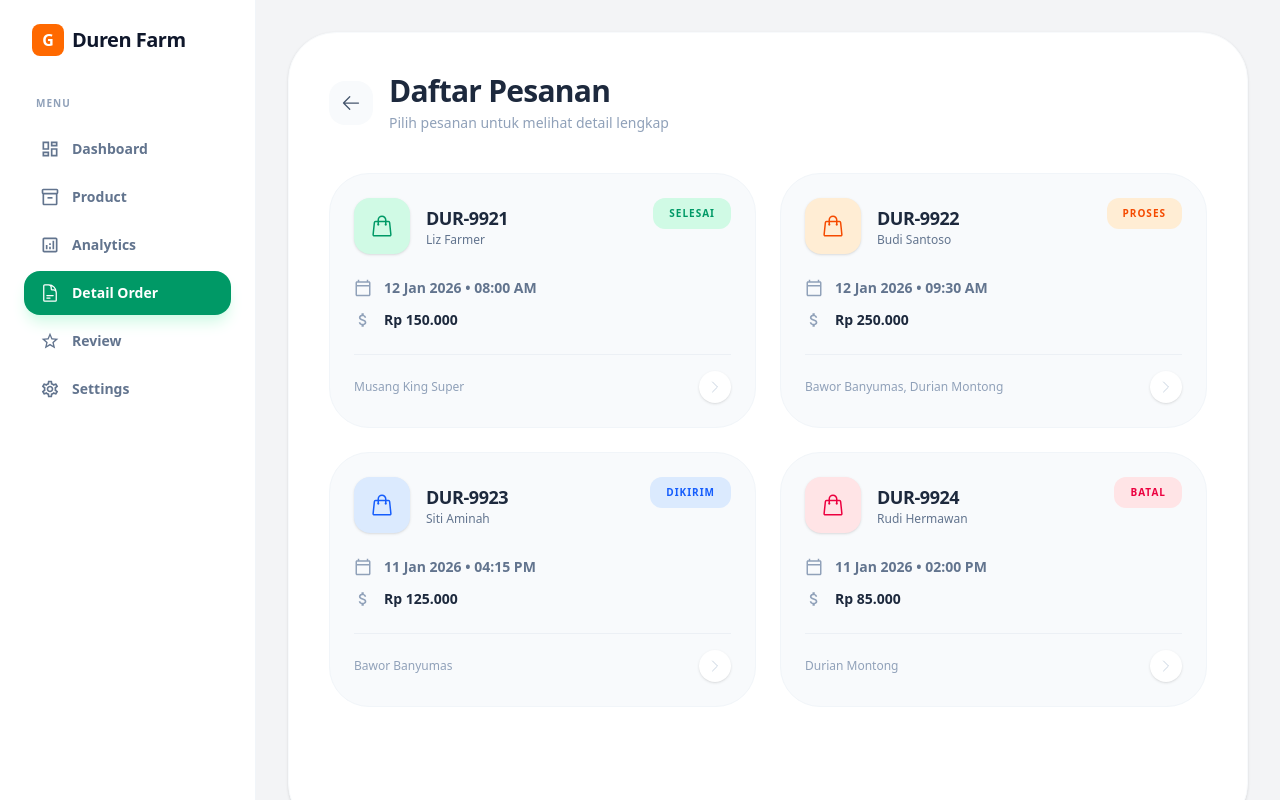
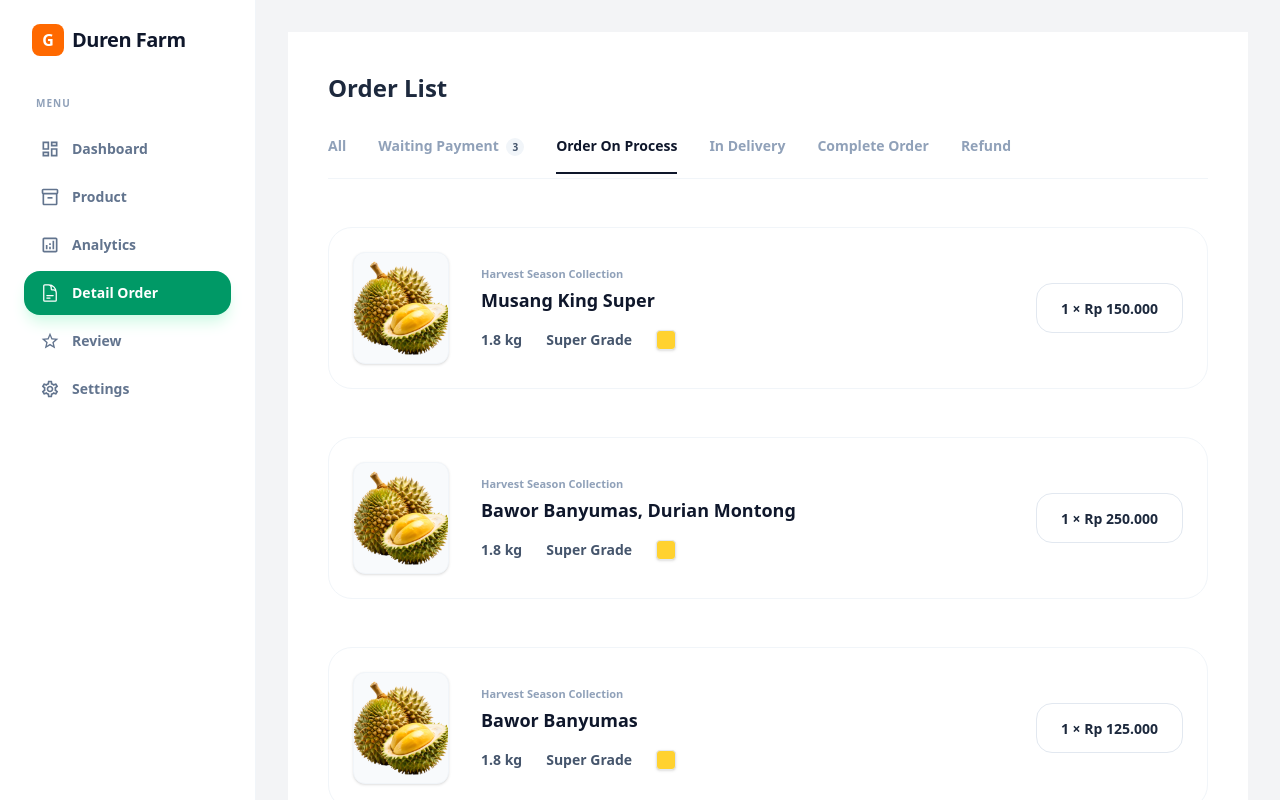
Before and after one commit to agrz4/duren-farm, a React (Vite) app: page /orders/detail in a window 1280 px wide. Shown: the top 800 px of the page. Built offline with nearby package versions, Linux system fonts and the light colour scheme.

Commit message:
feat(OrderDetailPage): clean list of product card

```diff
--- a/src/pages/OrderDetailPage.tsx
+++ b/src/pages/OrderDetailPage.tsx
@@ -1,6 +1,6 @@
 import React, { useState } from 'react';
-import { HiOutlineArrowLeft, HiOutlineShoppingBag, HiOutlineChevronRight } from "react-icons/hi2";
-import { MdOutlineAttachMoney, MdOutlineCalendarToday } from "react-icons/md";
+import { HiOutlineArrowLeft } from "react-icons/hi2";
+import musangKingImg from '../assets/img/musang king.png';
 
 // Tipe data untuk Order
 interface Order {
@@ -28,69 +28,72 @@ const MOCK_ORDERS: Order[] = [
 // Component Halaman Depan: List Pesanan
 const OrderListView: React.FC<{ onSelectOrder: (order: Order) => void, onBack: () => void }> = ({ onSelectOrder, onBack }) => {
     return (
-        <div className="bg-white rounded-[3rem] p-10 shadow-sm min-h-screen border border-slate-50">
-            {/* Header List */}
-            <div className="flex items-center gap-4 mb-10">
+        <div className="bg-white min-h-screen font-sans flex text-slate-800">
+            {/* Main Content */}
+            <div className="w-full max-w-6xl mx-auto p-6 md:p-10">
+                {/* Header & Tabs */}
+                <div className="mb-12">
+                    <div className="flex items-center gap-4 mb-8">
                         <button
                             onClick={onBack}
-                    className="p-3 bg-slate-50 hover:bg-slate-200 rounded-2xl text-slate-600 transition-colors duration-200"
+                            className="xl:hidden p-2 bg-slate-50 hover:bg-slate-200 rounded-xl text-slate-600 transition-colors"
                         >
                             <HiOutlineArrowLeft size={20} />
                         </button>
-                <div>
-                    <h2 className="text-3xl font-black text-slate-800 tracking-tight">Daftar Pesanan</h2>
-                    <p className="text-sm text-slate-400 font-medium mt-1">Pilih pesanan untuk melihat detail lengkap</p>
+                        <h2 className="text-2xl font-bold">Order List</h2>
+                    </div>
+
+                    <div className="flex gap-8 border-b border-slate-100 overflow-x-auto pb-1 no-scrollbar">
+                        {['All', 'Waiting Payment', 'Order On Process', 'In Delivery', 'Complete Order', 'Refund'].map((tab, i) => (
+                            <button
+                                key={tab}
+                                className={`text-sm font-bold whitespace-nowrap pb-4 border-b-2 transition-all ${tab === 'Order On Process' ? 'text-slate-900 border-slate-900' : 'text-slate-400 border-transparent hover:text-slate-600'
+                                    }`}
+                            >
+                                {tab === 'Waiting Payment' ? (
+                                    <span>Waiting Payment <span className="ml-1 px-1.5 py-0.5 rounded-full bg-slate-100 text-[10px] text-slate-600">3</span></span>
+                                ) : tab}
+                            </button>
+                        ))}
                     </div>
                 </div>
 
-            {/* Grid List Pesanan */}
-            <div className="grid grid-cols-1 md:grid-cols-2 lg:grid-cols-2 gap-6">
+                {/* Orders List */}
+                <div className="space-y-12">
                     {MOCK_ORDERS.map((order) => (
+                        <div key={order.id} className="group">
+                            {/* Order Item Card */}
                             <div
-                        key={order.id}
                                 onClick={() => onSelectOrder(order)}
-                        className="group bg-slate-50 hover:bg-white border border-slate-100 p-6 rounded-[2.5rem] cursor-pointer hover:shadow-xl hover:border-emerald-100 transition-all duration-300 relative overflow-hidden"
+                                className="bg-white border border-slate-100 rounded-3xl p-4 md:p-6 hover:shadow-lg transition-all cursor-pointer flex flex-col md:flex-row gap-6 md:gap-8 items-start md:items-center group"
                             >
-                        <div className="flex justify-between items-start mb-6">
-                            <div className="flex gap-4 items-center">
-                                <div className={`w-14 h-14 rounded-2xl flex items-center justify-center text-2xl shadow-sm ${order.status === 'Selesai' ? 'bg-emerald-100 text-emerald-600' :
-                                    order.status === 'Proses' ? 'bg-orange-100 text-orange-600' :
-                                        order.status === 'Dikirim' ? 'bg-blue-100 text-blue-600' : 'bg-rose-100 text-rose-600'
-                                    }`}>
-                                    <HiOutlineShoppingBag />
+                                {/* Product Image */}
+                                <div className="w-24 h-28 bg-slate-50 rounded-xl flex-shrink-0 relative overflow-hidden border border-slate-100 shadow-sm">
+                                    <img src={musangKingImg} alt={order.items} className="w-full h-full object-cover transform group-hover:scale-110 transition-transform duration-500" />
                                 </div>
-                                <div>
-                                    <h4 className="font-bold text-slate-800 text-lg tracking-tight">{order.id}</h4>
-                                    <p className="text-xs text-slate-500 font-medium">{order.customer}</p>
-                                </div>
-                            </div>
-                            <div className={`px-4 py-2 rounded-xl text-[10px] font-black uppercase tracking-widest ${order.status === 'Selesai' ? 'bg-emerald-100 text-emerald-600' :
-                                order.status === 'Proses' ? 'bg-orange-100 text-orange-600' :
-                                    order.status === 'Dikirim' ? 'bg-blue-100 text-blue-600' : 'bg-rose-100 text-rose-600'
-                                }`}>
-                                {order.status}
+
+                                {/* Info */}
+                                <div className="flex-1 w-full text-left">
+                                    <p className="text-[11px] font-bold text-slate-400 mb-1">Harvest Season Collection</p>
+                                    <h4 className="text-lg font-bold text-slate-900 mb-4">{order.items}</h4>
+
+                                    <div className="flex items-center gap-6">
+                                        <span className="text-sm font-bold text-slate-600">1.8 kg</span>
+                                        <span className="text-sm font-bold text-slate-600">Super Grade</span>
+                                        <div className="w-5 h-5 rounded bg-amber-300 border border-slate-200 shadow-sm"></div>
                                     </div>
                                 </div>
 
-                        <div className="space-y-3 mb-6">
-                            <div className="flex items-center gap-3 text-sm text-slate-500">
-                                <MdOutlineCalendarToday className="text-slate-400" size={18} />
-                                <span className="font-semibold">{order.date} • {order.time}</span>
-                            </div>
-                            <div className="flex items-center gap-3 text-sm text-slate-500">
-                                <MdOutlineAttachMoney className="text-slate-400" size={18} />
-                                <span className="font-bold text-slate-800">Rp {order.total.toLocaleString('id-ID')}</span>
-                            </div>
-                        </div>
-
-                        <div className="flex justify-between items-center pt-4 border-t border-slate-200/50">
-                            <p className="text-xs text-slate-400 font-medium truncate max-w-[200px]">{order.items}</p>
-                            <span className="p-2 bg-white rounded-full text-slate-300 group-hover:bg-emerald-500 group-hover:text-white transition-colors shadow-sm">
-                                <HiOutlineChevronRight size={16} />
+                                {/* Price / Qty */}
+                                <div className="border border-slate-200 px-6 py-3 rounded-2xl bg-white self-center md:self-center">
+                                    <span className="font-bold text-slate-800 text-sm">
+                                        1 × Rp {(order.total).toLocaleString('id-ID')}
                                     </span>
                                 </div>
                             </div>
+                        </div>
                     ))}
+                </div>
             </div>
         </div>
     );
```
Also changed, not shown: 1 other file (tests, documents, lock files or other folders). Lines whose indentation alone changed are shown as unchanged.
